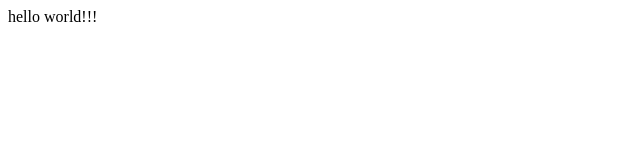
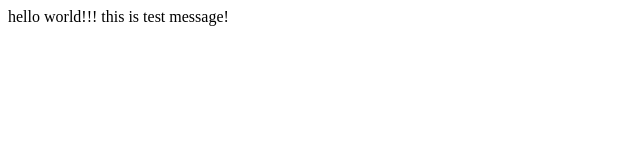
Before and after one commit to seongju1015/FormPage, a plain HTML site: page index.html in a window 1280 px wide. Shown: the whole page, without its empty margins (0-640 px from the left). Drawn offline with Linux system fonts and the light colour scheme.

Commit message:
upload text message

```diff
--- a/index.html
+++ b/index.html
@@ -8,5 +8,6 @@
 
 <body>
     hello world!!!
+    this is test message!
 </body>
 </html>
```
